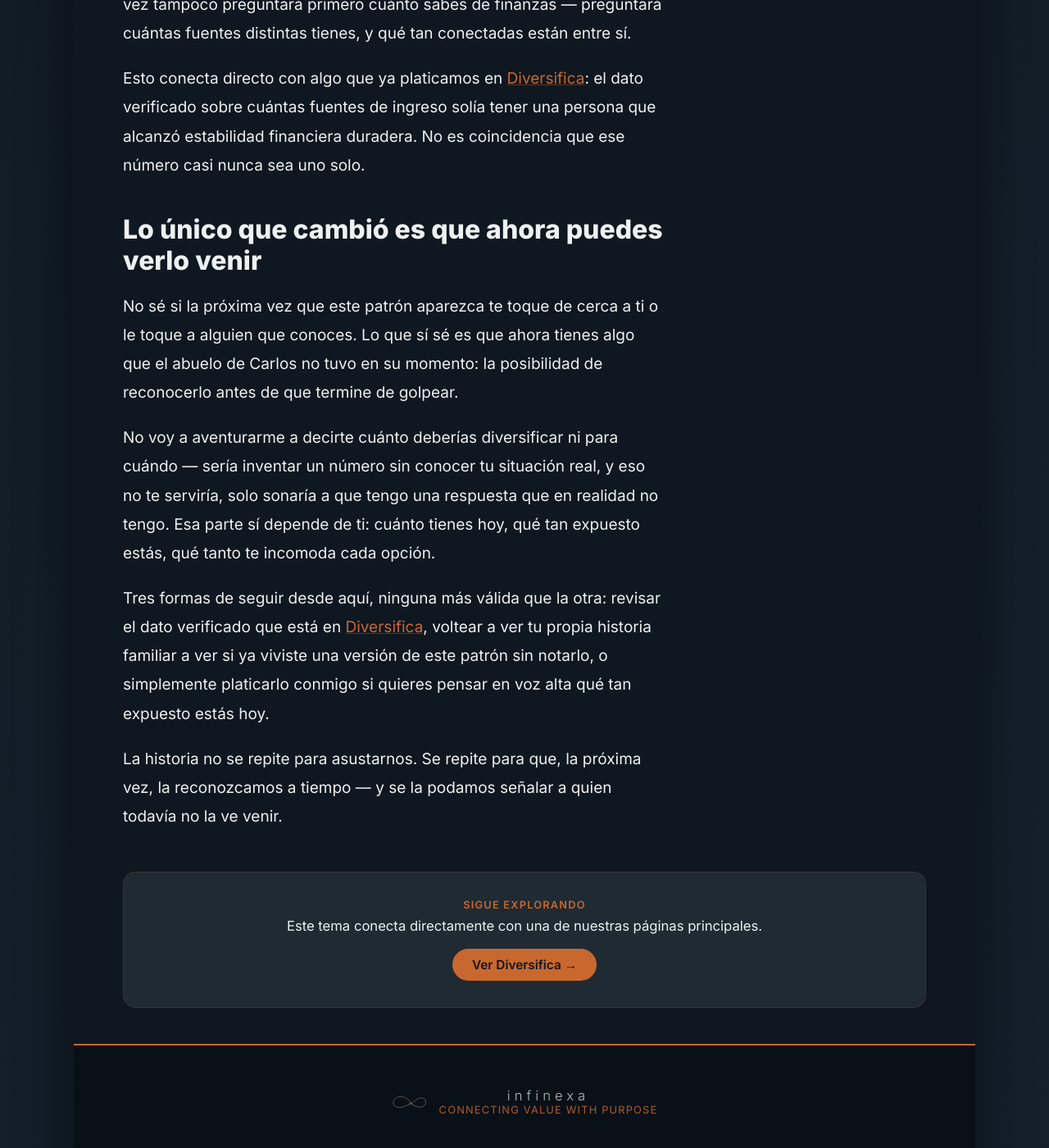
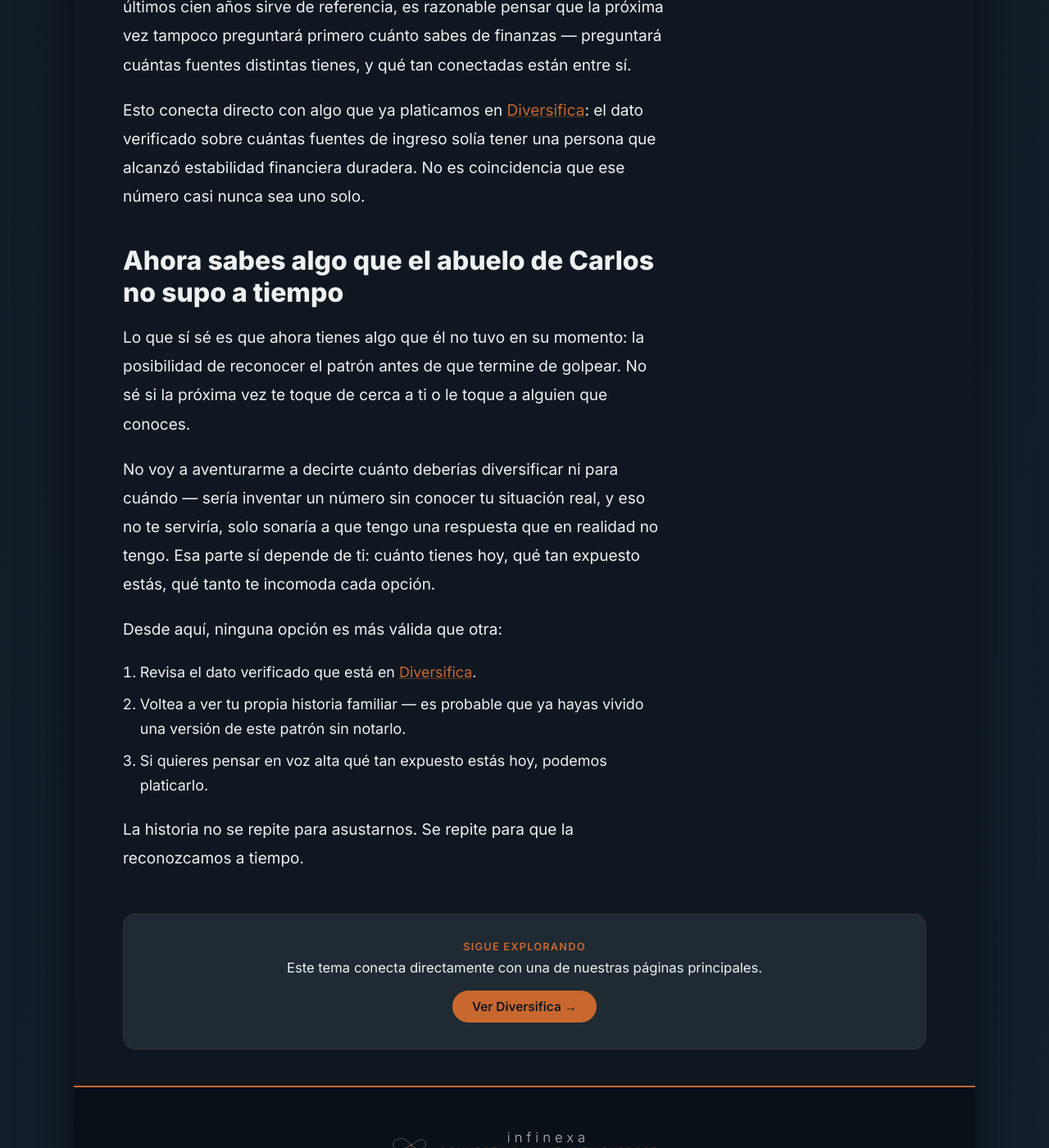
Before and after one commit to Appsalex/infinexa, a Jekyll site: the page built from _posts/2026-06-26-crisis-1929-2020.md, in a window 1280 px wide and 1400 px high, scrolled down 5601 px. Shown: the whole window at 82% size. Built offline with Jekyll 4.4.1, drawn with Linux system fonts in a browser that asks for light colours; some of the changed text lies outside the part shown.

Commit message:
Revisión de unicidad: variar gancho, encabezados y cierre en posts 2-4

```diff
--- a/_posts/2026-06-26-crisis-1929-2020.md
+++ b/_posts/2026-06-26-crisis-1929-2020.md
@@ -10,11 +10,11 @@
 image_alt: "Línea de tiempo con cuatro momentos de crisis económica: 1929, 1994, 2008 y 2020"
 ---
 
-¿Alguna vez te has preguntado por qué, cada diez o veinte años, parece repetirse la misma historia económica — solo que con un nombre distinto cada vez?
+Cada diez o veinte años, la economía mundial encuentra una forma distinta de enseñar la misma lección — y casi siempre se le pone un nombre nuevo, como si fuera la primera vez que pasa.
 
 No es casualidad ni mala suerte colectiva. Es un patrón que se puede rastrear con fechas exactas, y que vale la pena conocer no para tenerle miedo, sino para entender qué es lo único que de verdad cambia el resultado para las personas que lo viven.
 
-## La pregunta que Carlos escuchó de su abuelo
+## Lo que el abuelo de Carlos llamaba "cuando tronó el banco"
 
 Carlos creció escuchando a su abuelo contar la misma historia cada cierto tiempo: cómo su familia había perdido casi todo "cuando tronó el banco", como él decía. De niño, Carlos pensaba que era una historia única, casi una mala suerte que le había tocado a su abuelo y a nadie más.
 
@@ -61,7 +61,7 @@
 
 Lo que sí es una observación verificable, mirando hacia atrás con cien años de distancia, es que **la crisis cambia de forma, pero la variable que protege a las personas se repite**. Eso no es una predicción — es un patrón histórico documentado, que cualquiera puede revisar.
 
-## Un malentendido que vale la pena aclarar
+## Por qué esto no es solo un tema para quien ya tiene mucho
 
 Es fácil pensar que este patrón solo le importa a quien ya tiene mucho que perder — grandes inversiones, varias propiedades, un patrimonio considerable. La evidencia histórica dice lo contrario.
 
@@ -75,12 +75,16 @@
 
 Esto conecta directo con algo que ya platicamos en [Diversifica](/diversifica): el dato verificado sobre cuántas fuentes de ingreso solía tener una persona que alcanzó estabilidad financiera duradera. No es coincidencia que ese número casi nunca sea uno solo.
 
-## Lo único que cambió es que ahora puedes verlo venir
+## Ahora sabes algo que el abuelo de Carlos no supo a tiempo
 
-No sé si la próxima vez que este patrón aparezca te toque de cerca a ti o le toque a alguien que conoces. Lo que sí sé es que ahora tienes algo que el abuelo de Carlos no tuvo en su momento: la posibilidad de reconocerlo antes de que termine de golpear.
+Lo que sí sé es que ahora tienes algo que él no tuvo en su momento: la posibilidad de reconocer el patrón antes de que termine de golpear. No sé si la próxima vez te toque de cerca a ti o le toque a alguien que conoces.
 
 No voy a aventurarme a decirte cuánto deberías diversificar ni para cuándo — sería inventar un número sin conocer tu situación real, y eso no te serviría, solo sonaría a que tengo una respuesta que en realidad no tengo. Esa parte sí depende de ti: cuánto tienes hoy, qué tan expuesto estás, qué tanto te incomoda cada opción.
 
-Tres formas de seguir desde aquí, ninguna más válida que la otra: revisar el dato verificado que está en [Diversifica](/diversifica), voltear a ver tu propia historia familiar a ver si ya viviste una versión de este patrón sin notarlo, o simplemente platicarlo conmigo si quieres pensar en voz alta qué tan expuesto estás hoy.
+Desde aquí, ninguna opción es más válida que otra:
 
-La historia no se repite para asustarnos. Se repite para que, la próxima vez, la reconozcamos a tiempo — y se la podamos señalar a quien todavía no la ve venir.
+1. Revisa el dato verificado que está en [Diversifica](/diversifica).
+2. Voltea a ver tu propia historia familiar — es probable que ya hayas vivido una versión de este patrón sin notarlo.
+3. Si quieres pensar en voz alta qué tan expuesto estás hoy, podemos platicarlo.
+
+La historia no se repite para asustarnos. Se repite para que la reconozcamos a tiempo.
```
Also changed, not shown: _posts/2026-06-26-por-que-rechazamos-lo-nuevo.md (+4 -6 lines), _posts/2026-06-26-wallet-no-custodial.md (+8 -5 lines).
